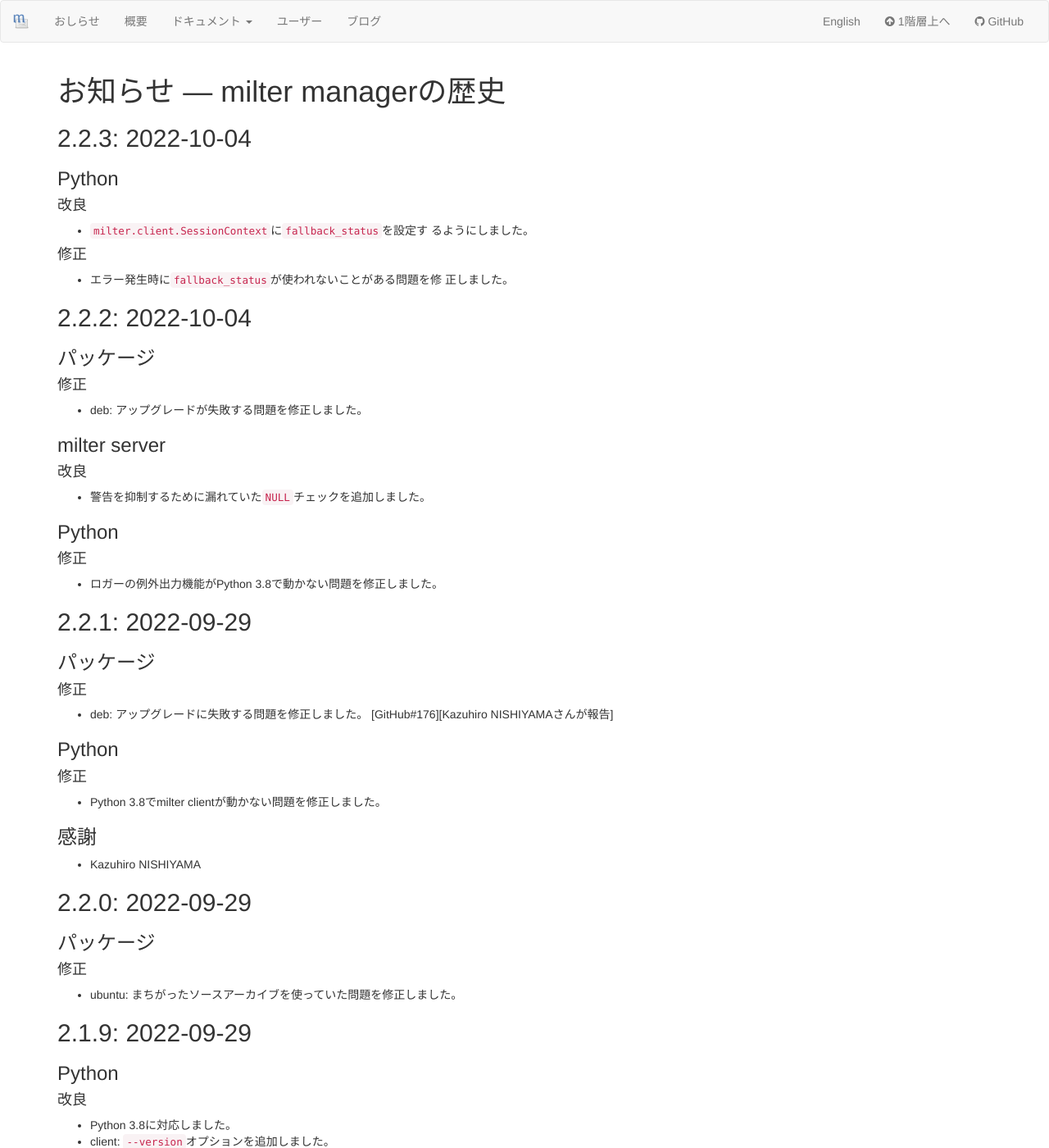
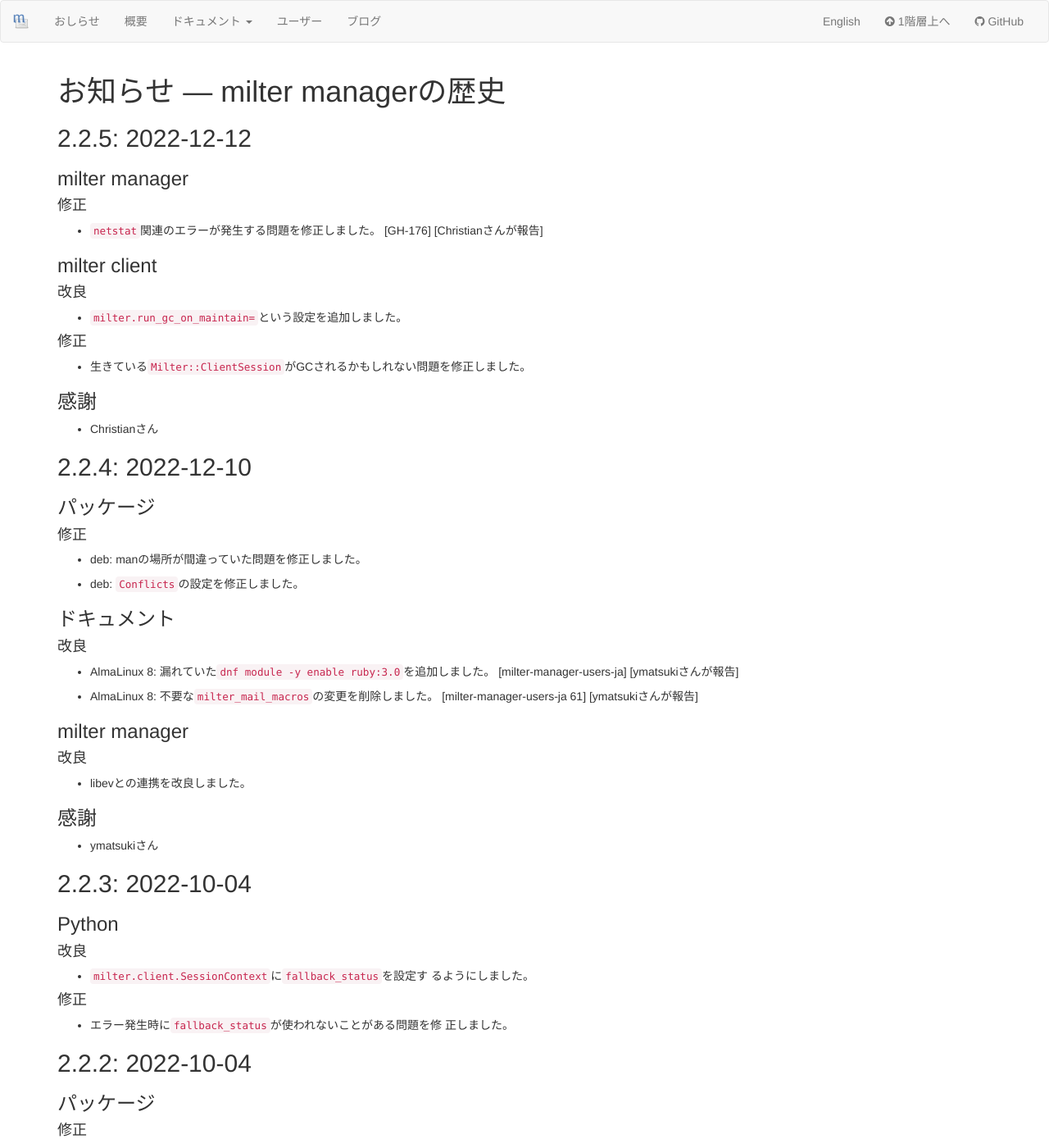
Before and after one commit to milter-manager/milter-manager.github.io, a Jekyll site: the page built from ja/news/index.md, in a window 1280 px wide and 1400 px high. Shown: the whole window at 82% size. Built offline with Jekyll 4.4.1, drawn with Linux system fonts in a browser that asks for light colours.

Commit message:
Add 2.2.5 entry

```diff
--- a/ja/news/index.md
+++ b/ja/news/index.md
@@ -3,6 +3,61 @@ title: お知らせ
 ---
 
 # お知らせ --- milter managerの歴史
+
+## 2.2.5: 2022-12-12 {#release-2-2-5}
+
+### milter manager
+
+#### 修正
+
+  * `netstat`関連のエラーが発生する問題を修正しました。
+    [GH-176] [Christianさんが報告]
+
+### milter client
+
+#### 改良
+
+  * `milter.run_gc_on_maintain=`という設定を追加しました。
+
+#### 修正
+
+  * 生きている`Milter::ClientSession`がGCされるかもしれない問題を修正しました。
+
+### 感謝
+
+  * Christianさん
+
+## 2.2.4: 2022-12-10 {#release-2-2-4}
+
+### パッケージ
+
+#### 修正
+
+  * deb: manの場所が間違っていた問題を修正しました。
+
+  * deb: `Conflicts`の設定を修正しました。
+
+### ドキュメント
+
+#### 改良
+
+  * AlmaLinux 8: 漏れていた`dnf module -y enable ruby:3.0`を追加しました。
+    [milter-manager-users-ja]
+    [ymatsukiさんが報告]
+
+  * AlmaLinux 8: 不要な`milter_mail_macros`の変更を削除しました。
+    [milter-manager-users-ja 61]
+    [ymatsukiさんが報告]
+
+### milter manager
+
+#### 改良
+
+  * libevとの連携を改良しました。
+
+### 感謝
+
+  * ymatsukiさん
 
 ## 2.2.3: 2022-10-04 {#release-2-2-3}
 
```
Also changed, not shown: news/index.md (+24 -0 lines).
